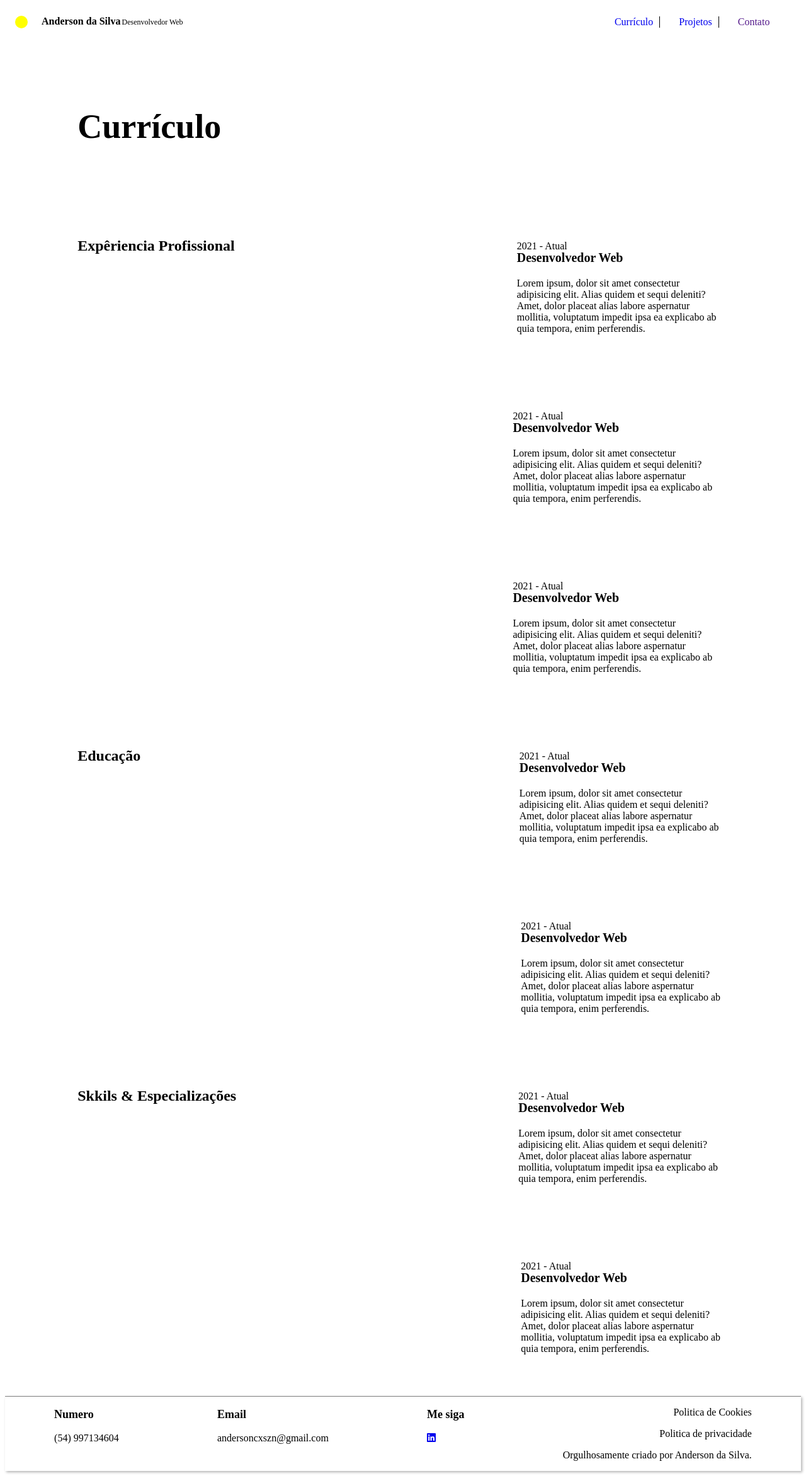
After one commit to andersonstorqui/portfolio_Anderson, a PHP site: page /curriculo.php in a window 1280 px wide. The commit adds this page. Shown: the whole page at 63% size. Run offline with PHP 8.4, Linux system fonts and the light colour scheme.

Commit message:
Feat; adicionado telas projetos e curriculos

```diff
--- /dev/null
+++ b/curriculo.php
@@ -0,0 +1,140 @@
+<!DOCTYPE html>
+<html lang="en">
+<head>
+    <meta charset="UTF-8">
+    <meta http-equiv="X-UA-Compatible" content="IE=edge">
+    <meta name="viewport" content="width=device-width, initial-scale=1.0">
+    <link rel="stylesheet" href="https://cdnjs.cloudflare.com/ajax/libs/font-awesome/5.15.3/css/all.min.css">
+    <link rel="stylesheet" type="text/css" href="style.css">
+    <title>Currículo</title>
+</head>
+<body>
+    <header class="header">
+        <div class="nameTitle">
+            <div class="circle"></div>
+            <div class="title">Anderson da Silva</div>
+            <div class="work">Desenvolvedor Web</div>
+        </div>
+        <div class="navBar">
+            <a href="curriculo.php" class="navBarItem">Currículo</a>
+            <a href="projetos.php"" class="navBarItem">Projetos</a>
+            <a href="" class="navBarItem">Contato</a>
+        </div>
+    </header>
+    <section class="section">
+        <div class="curriculo">
+            <h1 class="h1_curriculo">Currículo</h1>
+        </div>
+        <div class="curriculo display" >
+            <h1 class="experiencia_proffisional" >Expêriencia Profissional</h1>
+            <div class="experiencias">
+                <div class="box_experiencias">
+                    <div class="anos">2021 - Atual</div>
+                    <div class="cargo">
+                        <p class="cargo_h1">Desenvolvedor Web</p>
+                        <p>Lorem ipsum, dolor sit amet consectetur adipisicing elit. Alias quidem et sequi deleniti? Amet, dolor placeat alias labore aspernatur mollitia, voluptatum impedit ipsa ea explicabo ab quia tempora, enim perferendis.</p>
+                    </div>
+                </div>
+            </div>
+
+        </div>
+        <div class="curriculo display margin-left" >
+            <div class="experiencias">
+                <div class="box_experiencias">
+                    <div class="anos">2021 - Atual</div>
+                    <div class="cargo">
+                        <p class="cargo_h1">Desenvolvedor Web</p>
+                        <p>Lorem ipsum, dolor sit amet consectetur adipisicing elit. Alias quidem et sequi deleniti? Amet, dolor placeat alias labore aspernatur mollitia, voluptatum impedit ipsa ea explicabo ab quia tempora, enim perferendis.</p>
+                    </div>
+                </div>
+            </div>
+
+        </div>
+        <div class="curriculo display margin-left" >
+            <div class="experiencias">
+                <div class="box_experiencias">
+                    <div class="anos">2021 - Atual</div>
+                    <div class="cargo">
+                        <p class="cargo_h1">Desenvolvedor Web</p>
+                        <p>Lorem ipsum, dolor sit amet consectetur adipisicing elit. Alias quidem et sequi deleniti? Amet, dolor placeat alias labore aspernatur mollitia, voluptatum impedit ipsa ea explicabo ab quia tempora, enim perferendis.</p>
+                    </div>
+                </div>
+            </div>
+
+        </div>
+        <div class="curriculo display " >
+            <h1 class="experiencia_proffisional" >Educação</h1>
+            <div class="experiencias">
+                <div class="box_experiencias margin">
+                    <div class="anos">2021 - Atual</div>
+                    <div class="cargo">
+                        <p class="cargo_h1">Desenvolvedor Web</p>
+                        <p>Lorem ipsum, dolor sit amet consectetur adipisicing elit. Alias quidem et sequi deleniti? Amet, dolor placeat alias labore aspernatur mollitia, voluptatum impedit ipsa ea explicabo ab quia tempora, enim perferendis.</p>
+                    </div>
+                </div>
+            </div>
+
+        </div>
+        <div class="curriculo display " >
+            <div class="experiencias">
+                <div class="box_experiencias margin-right">
+                    <div class="anos">2021 - Atual</div>
+                    <div class="cargo">
+                        <p class="cargo_h1">Desenvolvedor Web</p>
+                        <p>Lorem ipsum, dolor sit amet consectetur adipisicing elit. Alias quidem et sequi deleniti? Amet, dolor placeat alias labore aspernatur mollitia, voluptatum impedit ipsa ea explicabo ab quia tempora, enim perferendis.</p>
+                    </div>
+                </div>
+            </div>
+
+        </div>
+
+        <div class="curriculo display" >
+            <h1 class="experiencia_proffisional" >Skkils & Especializações</h1>
+            <div class="experiencias">
+                <div class="box_experiencias">
+                    <div class="anos">2021 - Atual</div>
+                    <div class="cargo">
+                        <p class="cargo_h1">Desenvolvedor Web</p>
+                        <p>Lorem ipsum, dolor sit amet consectetur adipisicing elit. Alias quidem et sequi deleniti? Amet, dolor placeat alias labore aspernatur mollitia, voluptatum impedit ipsa ea explicabo ab quia tempora, enim perferendis.</p>
+                    </div>
+                </div>
+            </div>
+        </div>
+        <div class="curriculo display " >
+            <div class="experiencias">
+                <div class="box_experiencias margin-right">
+                    <div class="anos">2021 - Atual</div>
+                    <div class="cargo">
+                        <p class="cargo_h1">Desenvolvedor Web</p>
+                        <p>Lorem ipsum, dolor sit amet consectetur adipisicing elit. Alias quidem et sequi deleniti? Amet, dolor placeat alias labore aspernatur mollitia, voluptatum impedit ipsa ea explicabo ab quia tempora, enim perferendis.</p>
+                    </div>
+                </div>
+            </div>
+
+        </div>
+    </section>
+    <footer class="footer">
+    <div>
+        <p class="textWeight">Numero</p>
+        <p>(54) 997134604</p>
+    </div>
+    <div>
+        <p class="textWeight">Email</p>
+        <p>andersoncxszn@gmail.com</p>
+    </div>
+    <div>
+        <p class="textWeight">Me siga</p>
+        <!-- icone ig -->
+        <a href="https://www.linkedin.com/in/anderson-storqui-da-silva/">
+            <i class="fab fa-linkedin"></i>
+        </a>
+
+    </div>
+    <div class="cookies">
+        <p>Politica de Cookies</p>
+        <p>Politica de privacidade</p>
+        <p>Orgulhosamente criado por Anderson da Silva.</p>
+    </div>
+</footer>
+</body>
+</html>
--- a/style.css
+++ b/style.css
@@ -136,3 +136,73 @@
 .p_itens {
   margin-top: 62px;
 }
+
+/* RODAPÉ */
+
+.footer {
+  display: flex;
+  border-top: 1px solid grey;
+  margin-top: 50px;
+  justify-content: space-around;
+  box-shadow: 2px 2px 4px rgba(0, 0, 0, 0.3);
+}
+.cookies {
+  text-align: right;
+}
+.textWeight {
+  font-weight: 600;
+  font-size: 18px;
+}
+
+/* Curriculo */
+
+.section {
+}
+.curriculo {
+  margin-top: 10vh;
+  display: flex;
+  margin-left: 9vw;
+}
+.h1_curriculo {
+  font-size: 54px;
+}
+.experiencia_proffisional {
+  text-align: left;
+}
+.display {
+  display: flex;
+}
+.experiencias {
+  display: flex;
+  flex-direction: column;
+  margin-left: 35vw;
+  width: 10vw;
+  margin-top: 25px;
+}
+.box_experiencias {
+  display: flex;
+  width: 25vw;
+  flex-direction: column;
+}
+.anos {
+  flex-direction: row;
+}
+.cargo {
+}
+.cargo_h1 {
+  font-size: 20px;
+  font-weight: 600;
+  margin-top: -2px;
+}
+.margin-left {
+  margin-left: 28vw;
+}
+.margin {
+  margin-left: 12vw;
+}
+.margin-right {
+  margin-left: 20vw;
+}
+.title_project {
+  border: 1px solid red;
+}
```
Also changed, not shown: index.php (+28 -5 lines), projetos.php (added, +57 -0 lines).
